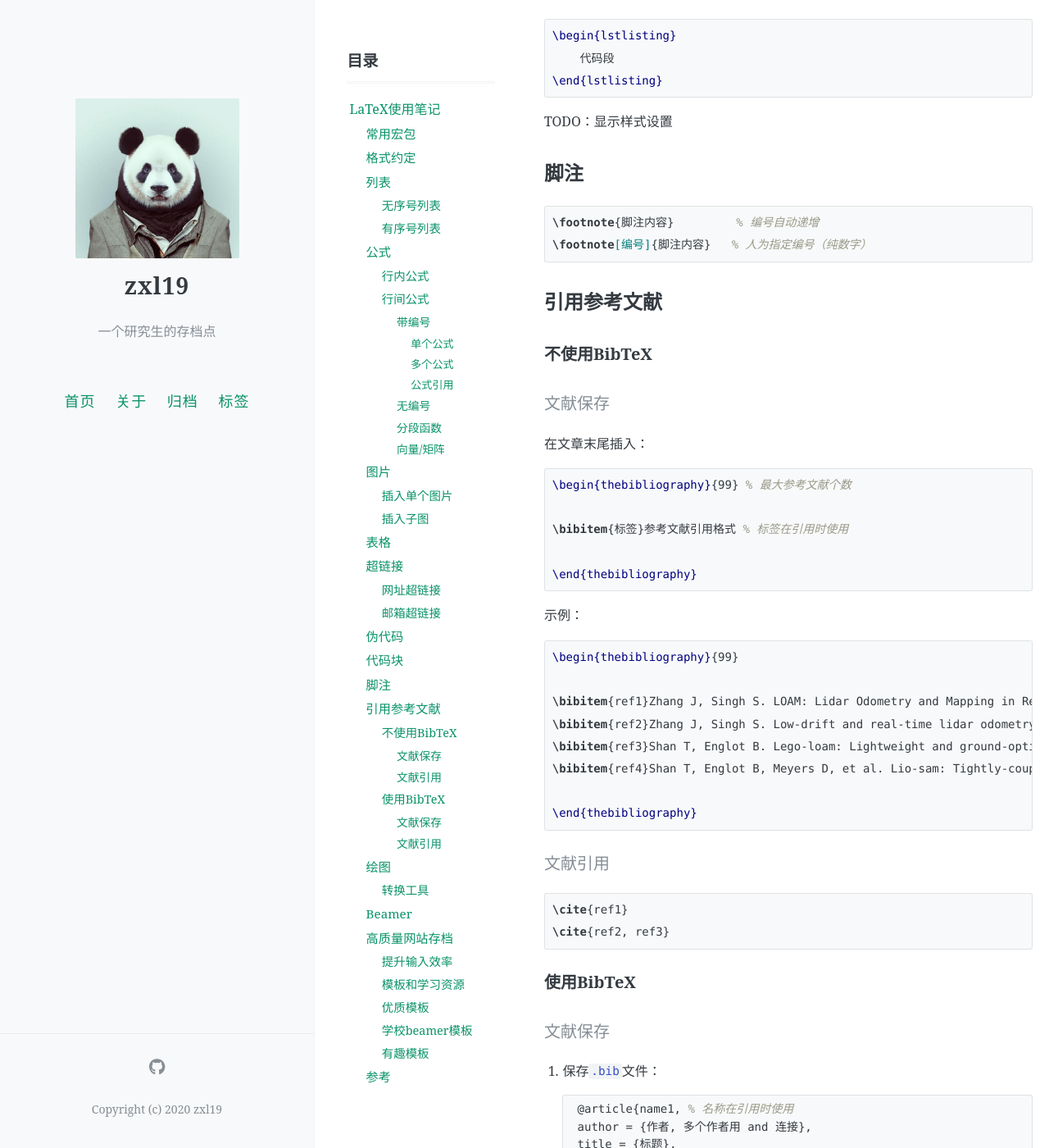
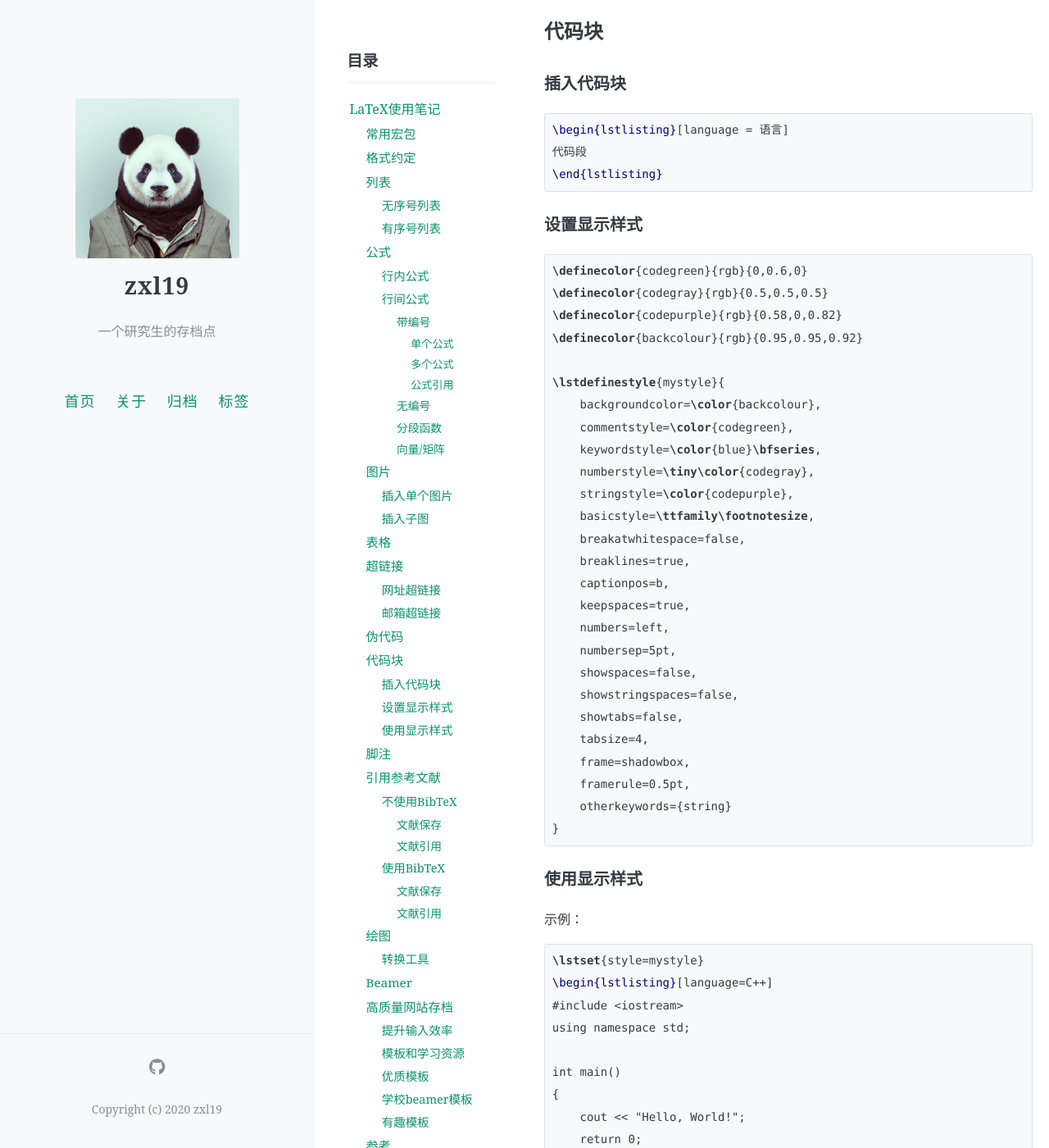
Before and after one commit to zxl19/zxl19.github.io, a Jekyll site: the page built from _posts/2021-03-29-latex-note.md, in a window 1280 px wide and 1400 px high, scrolled down 7357 px. Shown: the whole window at 82% size. Built offline with Jekyll 4.4.1, drawn with Linux system fonts in a browser that asks for light colours; formulas are drawn with MathJax 3; comment, search, counter and statistics services are not loaded; some of the changed text lies outside the part shown.

Commit message:
Update 2021-03-29-latex-note.md

````diff
--- a/_posts/2021-03-29-latex-note.md
+++ b/_posts/2021-03-29-latex-note.md
@@ -52,6 +52,8 @@ pinned: false
 \usepackage{pifont}         % 添加对号、错号
 \newcommand{\cmark}{\ding{51}}  % 对号
 \newcommand{\xmark}{\ding{55}}  % 错号
+
+\usepackage[square,super]{natbib}   % 调整参考文献样式：方括号、右上角
 ```
 
 ## 格式约定
@@ -309,13 +311,62 @@ TODO
 
 ## 代码块
 
+### 插入代码块
+
 ```latex
-\begin{lstlisting}
-    代码段
+\begin{lstlisting}[language = 语言]
+代码段
 \end{lstlisting}
 ```
 
-TODO：显示样式设置
+### 设置显示样式
+
+```latex
+\definecolor{codegreen}{rgb}{0,0.6,0}
+\definecolor{codegray}{rgb}{0.5,0.5,0.5}
+\definecolor{codepurple}{rgb}{0.58,0,0.82}
+\definecolor{backcolour}{rgb}{0.95,0.95,0.92}
+
+\lstdefinestyle{mystyle}{
+    backgroundcolor=\color{backcolour},
+    commentstyle=\color{codegreen},
+    keywordstyle=\color{blue}\bfseries,
+    numberstyle=\tiny\color{codegray},
+    stringstyle=\color{codepurple},
+    basicstyle=\ttfamily\footnotesize,
+    breakatwhitespace=false,
+    breaklines=true,
+    captionpos=b,
+    keepspaces=true,
+    numbers=left,
+    numbersep=5pt,
+    showspaces=false,
+    showstringspaces=false,
+    showtabs=false,
+    tabsize=4,
+    frame=shadowbox,
+    framerule=0.5pt,
+    otherkeywords={string}
+}
+```
+
+### 使用显示样式
+
+示例：
+
+```latex
+\lstset{style=mystyle}
+\begin{lstlisting}[language=C++]
+#include <iostream>
+using namespace std;
+
+int main()
+{
+    cout << "Hello, World!";
+    return 0;
+}
+\end{lstlisting}
+```
 
 ## 脚注
 
@@ -477,6 +528,7 @@ TODO
 2. [Overleaf Templates](https://www.overleaf.com/latex/templates)
 3. [LaTeX Templates](https://www.latextemplates.com)
 4. [MOON](https://www.moonpapers.com/)
+5. [Overleaf Documentation](https://www.overleaf.com/learn)
 
 ### 优质模板
 
@@ -513,7 +565,11 @@ TODO
 10. [图片2-CSDN博客](https://blog.csdn.net/LeonSUST/article/details/89332744)
 11. [\multirow-CSDN博客](https://blog.csdn.net/robert_chen1988/article/details/80861246)
 12. [超链接-CSDN博客](https://blog.csdn.net/OOFFrankDura/article/details/90600855)
-13. [脚注-LaTeX 工作室](https://www.latexstudio.net/archives/51620.html)
-14. [参考文献1-知乎](https://zhuanlan.zhihu.com/p/265479955)
-15. [参考文献2-知乎](https://zhuanlan.zhihu.com/p/114733612)
-16. [参考文献3-Stack Exchange](https://tex.stackexchange.com/questions/99615/backref-package-for-page-reference)
+13. [代码块1-Overleaf](https://www.overleaf.com/learn/latex/Code_listing)
+14. [代码块2-CSDN博客](https://blog.csdn.net/RobertChenGuangzhi/article/details/45126785)
+15. [脚注-LaTeX 工作室](https://www.latexstudio.net/archives/51620.html)
+16. [参考文献1-知乎](https://zhuanlan.zhihu.com/p/265479955)
+17. [参考文献2-知乎](https://zhuanlan.zhihu.com/p/114733612)
+18. [参考文献3-Stack Exchange](https://tex.stackexchange.com/questions/99615/backref-package-for-page-reference)
+19. [参考文献4-CSDN博客](https://blog.csdn.net/xovee/article/details/109715706)
+20. [参考文献5-CSDN博客](https://blog.csdn.net/xovee/article/details/109896563)
````
